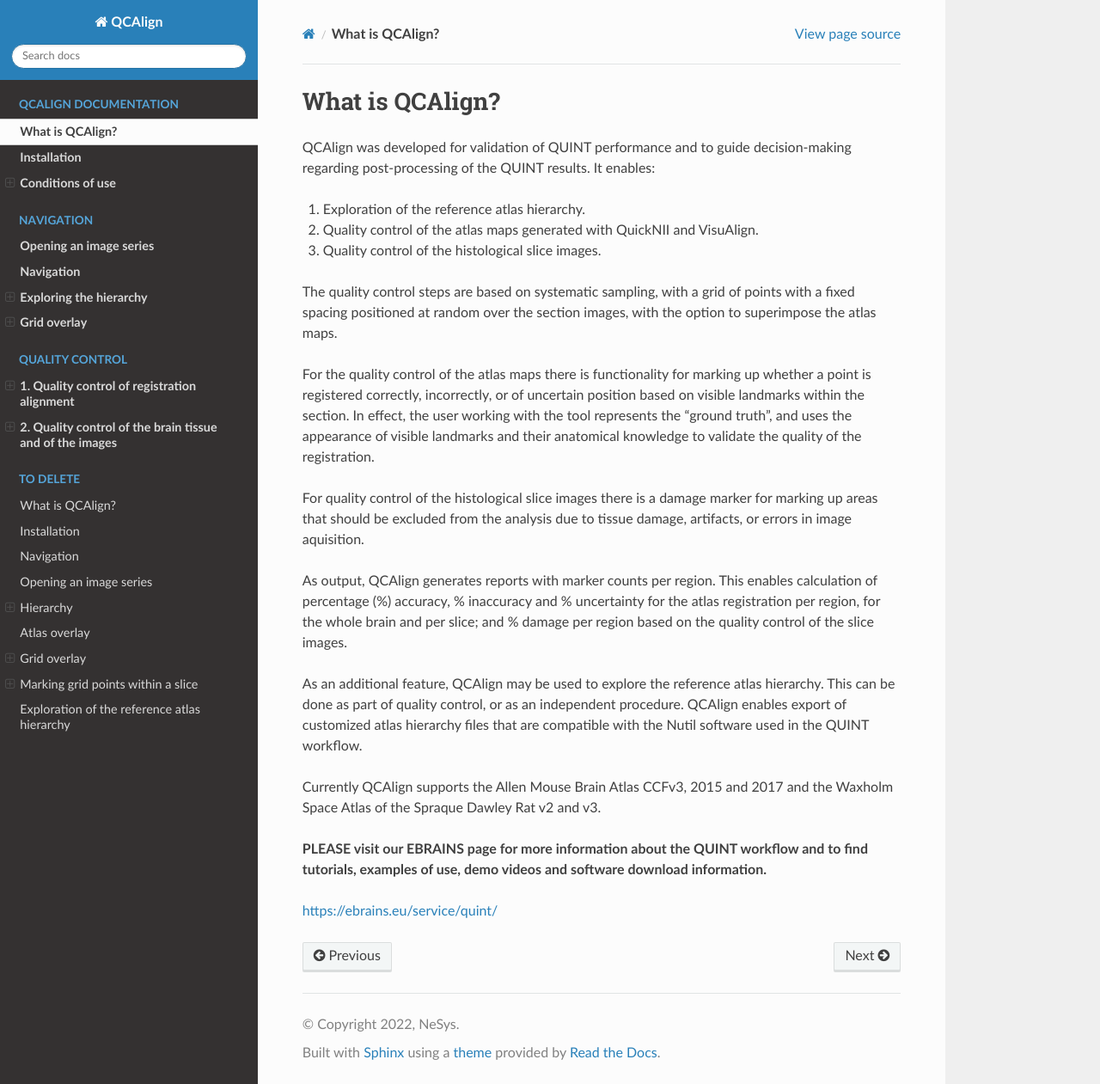
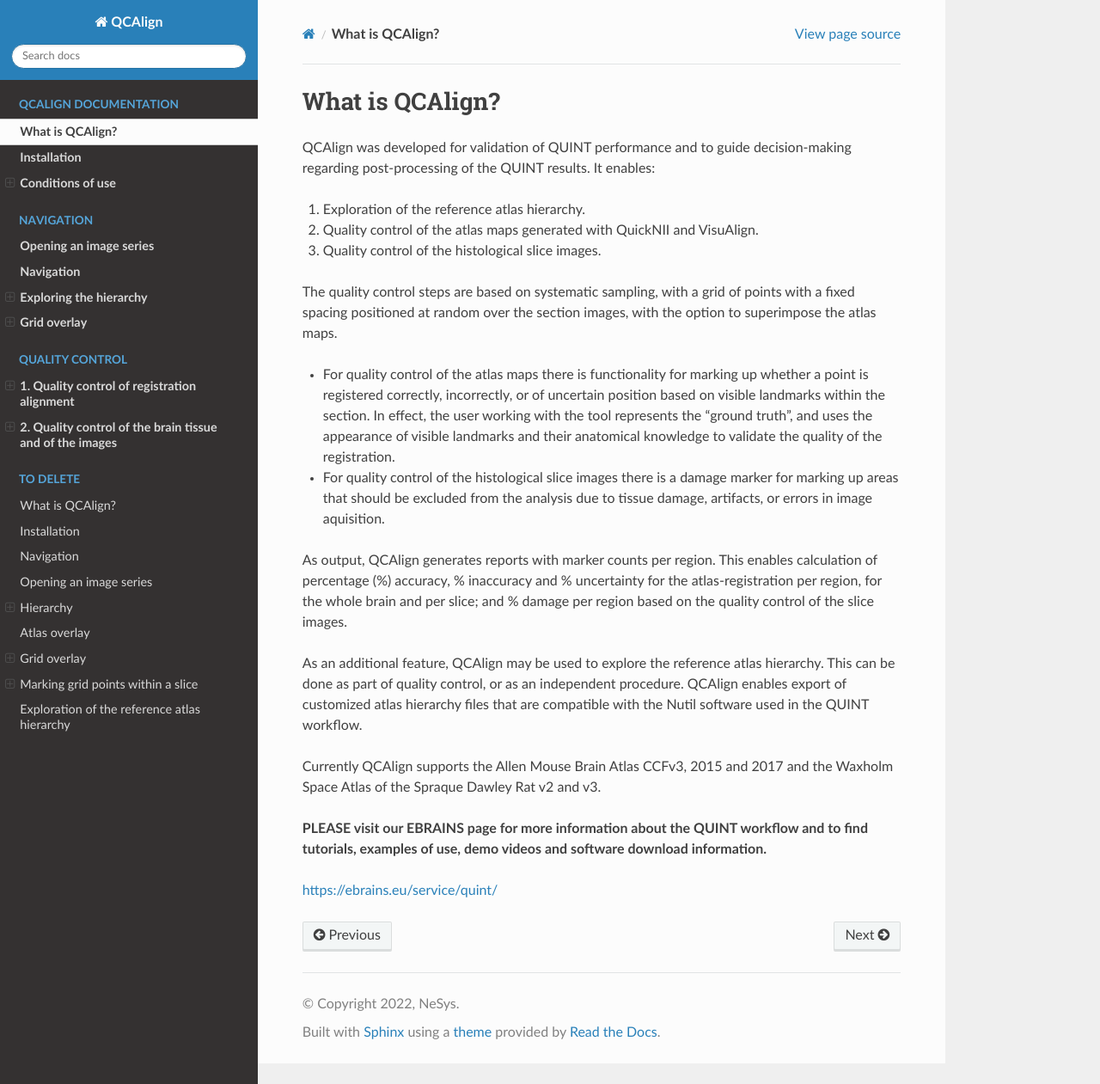
Before and after one commit to Neural-Systems-at-UIO/QCAlign, a Sphinx documentation site: the page built from docs/introduction.rst, in a window 1280 px wide and 1261 px high. Shown: the whole window at 86% size. Built offline with Sphinx 7.4.7 and the Read the Docs theme 2.0.0, drawn with Linux system fonts in a browser that asks for light colours; pages that are not in the unit, such as notebooks, are missing from menus.

Commit message:
Update introduction.rst

```diff
--- a/docs/introduction.rst
+++ b/docs/introduction.rst
@@ -11,11 +11,11 @@ QCAlign was developed for validation of QUINT performance and to guide decision-
 
 The quality control steps are based on systematic sampling, with a grid of points with a fixed spacing positioned at random over the section images, with the option to superimpose the atlas maps.
 
-For the quality control of the atlas maps there is functionality for marking up whether a point is registered correctly, incorrectly, or of uncertain position based on visible landmarks within the section. In effect, the user working with the tool represents the “ground truth”, and uses the appearance of visible landmarks and their anatomical knowledge to validate the quality of the registration.
+- For quality control of the atlas maps there is functionality for marking up whether a point is registered correctly, incorrectly, or of uncertain position based on visible landmarks within the section. In effect, the user working with the tool represents the “ground truth”, and uses the appearance of visible landmarks and their anatomical knowledge to validate the quality of the registration.
 
-For quality control of the histological slice images there is a damage marker for marking up areas that should be excluded from the analysis due to tissue damage, artifacts, or errors in image aquisition.
+- For quality control of the histological slice images there is a damage marker for marking up areas that should be excluded from the analysis due to tissue damage, artifacts, or errors in image aquisition.
 
-As output, QCAlign generates reports with marker counts per region. This enables calculation of percentage (%) accuracy, % inaccuracy and % uncertainty for the atlas registration per region, for the whole brain and per slice; and % damage per region based on the quality control of the slice images.
+As output, QCAlign generates reports with marker counts per region. This enables calculation of percentage (%) accuracy, % inaccuracy and % uncertainty for the atlas-registration per region, for the whole brain and per slice; and % damage per region based on the quality control of the slice images.
 
 As an additional feature, QCAlign may be used to explore the reference atlas hierarchy. This can be done as part of quality control, or as an independent procedure. QCAlign enables export of customized atlas hierarchy files that are compatible with the Nutil software used in the QUINT workflow.
 
```
